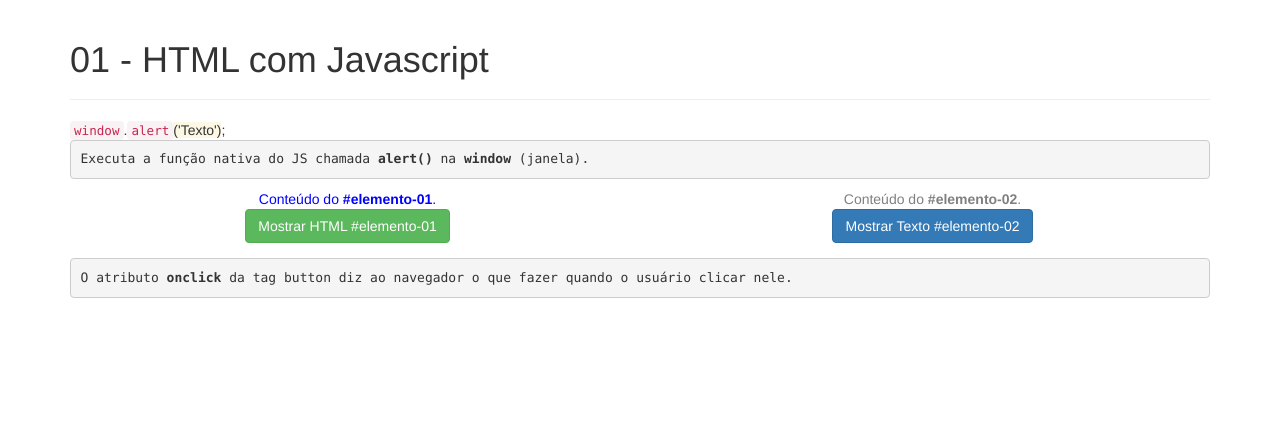
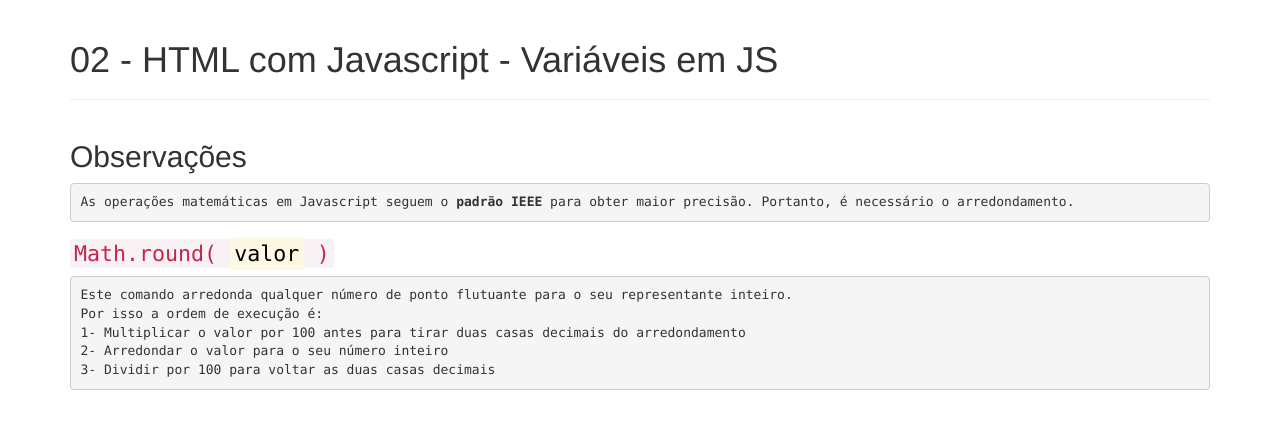
Before and after one commit to gtoshinakano/tutorial-php-basico, a PHP site: page / in a window 1280 px wide. Shown: the top 429 px of the page. Run offline with PHP 8.4, Linux system fonts and the light colour scheme; some libraries are stand-ins or nearby versions.

Commit message:
Aula 2 pronta

```diff
--- a/index.php
+++ b/index.php
@@ -5,7 +5,7 @@
         <meta name="viewport" content="initial-scale=1.0, user-scalable=no">
         <meta charset="utf-8">
 
-        <title>Tutorial PHP Básico - 01 - HTML com Javascript</title>
+        <title>Tutorial PHP Básico - 02 - HTML com Javascript - Variáveis em JS</title>
 
         <!-- Essas 3 linhas carregam o Bootstrap já com Jquery  -->
         <link rel="stylesheet" href="http://maxcdn.bootstrapcdn.com/bootstrap/3.3.5/css/bootstrap.min.css">
@@ -15,41 +15,62 @@
         <script>
 
             /*
-             * O Javascript pode ser escrito dentro da TAG <script><script>
-             * Ou ser chamado de um arquivo externo como na linha 10 e 11.
+             * Alguns Conceitos de variáveis em Javascript
+             * @obs 1 - Ela deve ser declarada com "var" antes do seu nome.
+             * @obs 2 - Uma vez declarada, não é necessário utilizar "var" novamente.
+             *
+             * 1 - Concatenação de Strings
              */
-
-            // Neste caso, o alerta será a primeira coisa a ser executada ao carregad a página (document)
-            window.alert("Alert 1 - Texto");
+            var parte1 = 'Oi, ';
+            var texto1 = parte1 + 'eu sou o Goku!';
+            window.alert(texto1);
 
             /*
-             * Funções para mostrar Texto ou HTML do elemento
+             * 2 - É possível concatenar String com Números
              */
-            function mostrarConteudo1(html){
+            var numero = 10000;
+            var texto2 = "Meu Ki é maior que " + numero;
+            window.alert(texto2);
 
-                /*
-                 * Pegando um elemento no document pelo seu ID e colocando em variável
-                 */
-                var elemento1 = document.getElementById('elemento-01');
+            /*
+             * 3 - Concatenando mais números com String
+             * Note que os números se tornam Strings.
+             */
+            var numero1 = 10;
+            var numero2 = 20;
+            var texto3  = 'A soma entre ' + numero1 + ' e ' + numero2 + ' não é ' + numero1 + numero2;
+            window.alert(texto3);
 
-                if(html) alert(elemento1.innerHTML);
-                else alert(elemento1.innerText);
+            /*
+             * 4 - Para mostrar corretamente, faça a soma separadamente
+             */
+            var num1 = 15;
+            var num2 = 25;
+            var soma = num1 + num2;
+            var texto4 = 'A soma entre ' + num1 + ' e ' + num2 + ' é ' + soma;
+            window.alert(texto4);
+
+            /*
+             * 5 - Somando um Array Loop for
+             */
+            var carteira = [ 10, 10, 2, 2 , 5, 20, 50, 0.50, 0.10, 0.05 ];
+            var texto5  = 'Eu tenho R$';
+            var total   = 0;
+            for(var i = 0; i < carteira.length; i++){
+
+                total += carteira[i];
 
             }
-            function mostrarConteudo2(html){
+            texto5 += total;
+            texto5 += ' na minha carteira';
+            window.alert(texto5);
 
-                /*
-                 * Pegando um elemento no document pelo seu ID e colocando em variável
-                 */
-                var elemento2 = document.getElementById('elemento-02');
-
-                if(html) alert(elemento2.innerHTML);
-                else alert(elemento2.innerText);
-
-            }
-
-            //Mudando um estilo por Javascript
-            document.getElementById('elemento-01').style.color = "red"; // Esta linha não funciona, por quê ?
+            /*
+             * 6 - Arredondando o valor total
+             */
+            var arredondado = Math.round(total * 100) / 100;
+            var texto6 = 'O valor da carteira arredondado é : R$' + arredondado;
+            window.alert(texto6);
 
         </script>
 
@@ -58,54 +79,22 @@
     <body>
         <div class="container">
             <div class="page-header">
-                <h1>01 - HTML com Javascript</h1>
+                <h1>02 - HTML com Javascript - Variáveis em JS</h1>
             </div>
             <div class="row">
-                <div class="col-md-12">
-                    <code>window</code>.<code>alert</code><span class='bg-warning'>('Texto')</span>;
-                    <pre>Executa a função nativa do JS chamada <b>alert()</b> na <b>window</b> (janela).</pre>
+                <div class="alert alert-danger" id='alerta' style="display:none">
+                    <strong>Danger!</strong> Indicates a dangerous or potentially negative action.
                 </div>
             </div>
             <div class="row">
-                <div class="col-md-6 text-center" id='elemento-01'>
-                    Conteúdo do <b>#elemento-01</b>.
-                </div>
-                <div class="col-md-6 text-center" id='elemento-02'>
-                    Conteúdo do <b>#elemento-02</b>.
-                </div>
-            </div>
-            <div class="row">
-                <div class="col-md-6 text-center">
-                    <button class="btn btn-success" onclick="mostrarConteudo1(true)">Mostrar HTML #elemento-01</button>
-                </div>
-                <div class="col-md-6 text-center">
-                    <button class="btn btn-primary" onclick="mostrarConteudo2(false)">Mostrar Texto #elemento-02</button>
-                </div>
-            </div>
-            <div class='row' style='margin-top: 15px'>
                 <div class='col-md-12'>
-                    <pre>O atributo <b>onclick</b> da tag button diz ao navegador o que fazer quando o usuário clicar nele.</pre>
+                    <h2>Observações</h2>
+                    <pre>As operações matemáticas em Javascript seguem o <b>padrão IEEE</b> para obter maior precisão. Portanto, é necessário o arredondamento. </pre>
+                    <h3><code>Math.round( <mark>valor</mark> )</code></h3>
+                    <pre>Este comando arredonda qualquer número de ponto flutuante para o seu representante inteiro.<br />Por isso a ordem de execução é: <br />1- Multiplicar o valor por 100 antes para tirar duas casas decimais do arredondamento <br />2- Arredondar o valor para o seu número inteiro <br />3- Dividir por 100 para voltar as duas casas decimais</pre>
                 </div>
             </div>
         </div>
     </body>
 
-    <script>
-
-        // Esta linha funciona, por quê ?
-        document.getElementById('elemento-01').style.color = "blue";
-
-        /*
-         * Isto
-         */
-        document.getElementById('elemento-02').style.color = "gray";
-        /*
-         * É o mesmo que isto
-         */
-        var estilo = document.getElementById('elemento-02').style;
-        estilo.color = "gray";
-
-
-    </script>
-
 </html>
```
